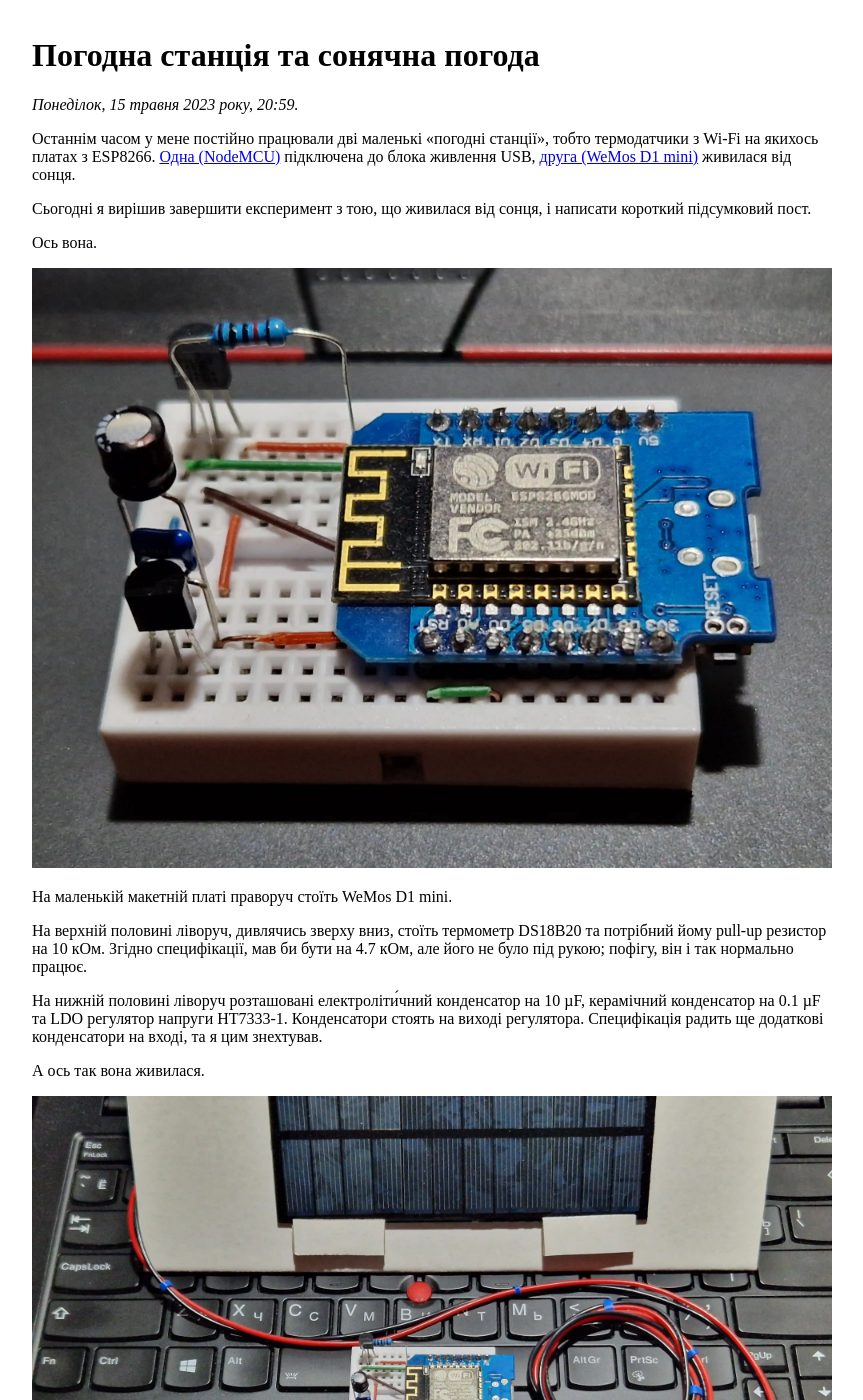
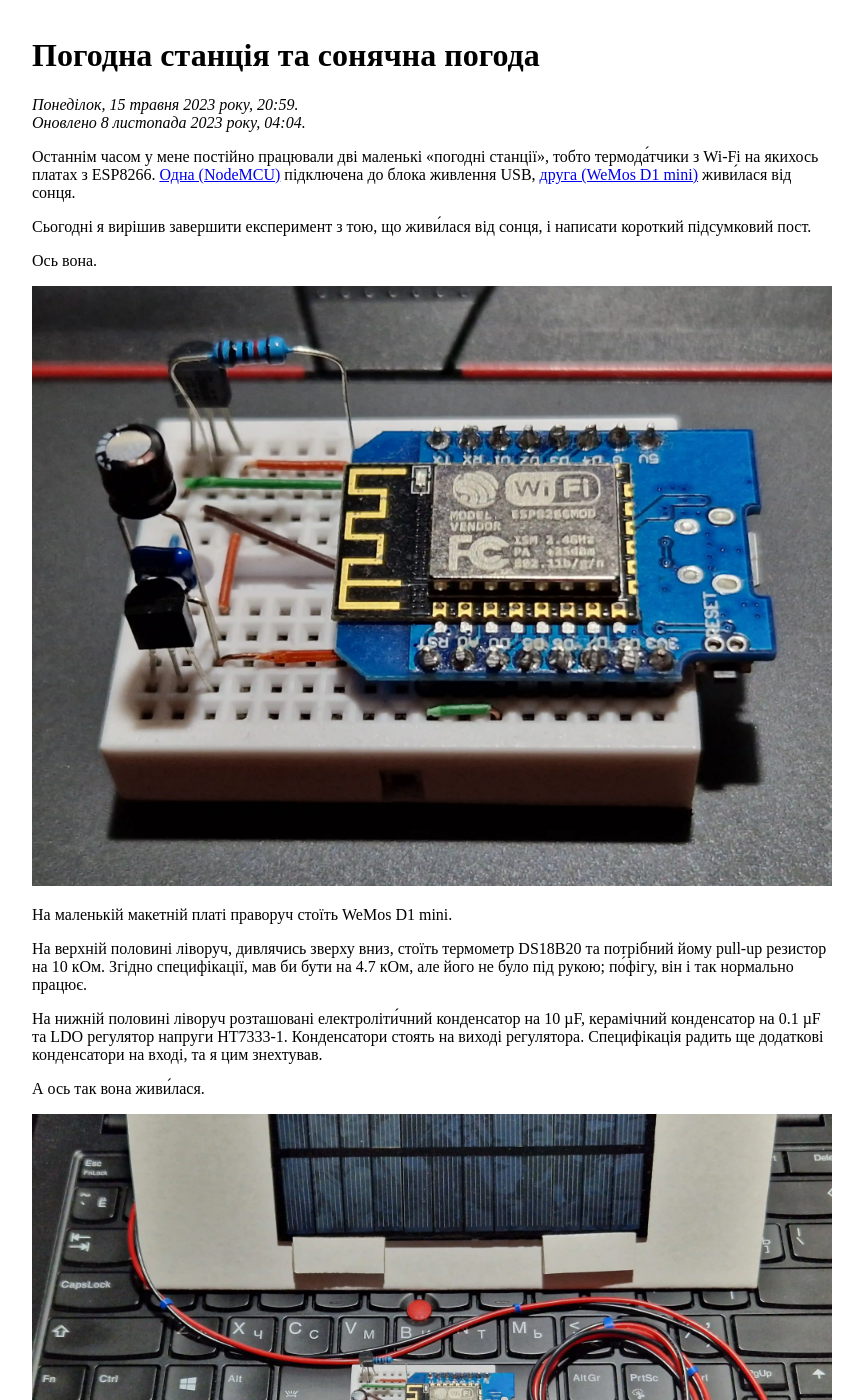
Before and after one commit to dk487/test.de.co.ua, a Jekyll site: the page built from _posts/2023/2023-05-15-sunny-weather.md, in a window 1280 px wide and 1400 px high. Shown: the whole window, without its empty margins (208-1071 px from the left). Built offline with Jekyll 4.4.1, drawn with Linux system fonts in a browser that asks for light colours; some of the changed text lies outside the part shown.

Commit message:
Post update: speech

```diff
--- a/_posts/2023/2023-05-15-sunny-weather.md
+++ b/_posts/2023/2023-05-15-sunny-weather.md
@@ -1,12 +1,13 @@
 ---
 title: Погодна станція та сонячна погода
 date: 2023-05-15 23:59:22 +03:00
+mtime: 2023-11-08 04:04:05 +02:00
 opengraph: uploads/board04_og.jpg
 ---
 
-Останнім часом у мене постійно працювали дві маленькі «погодні станції», тобто термодатчики з Wi-Fi на якихось платах з ESP8266. [Одна (NodeMCU)][1] підключена до блока живлення USB, [друга (WeMos&nbsp;D1&nbsp;mini)][2] живилася від сонця.
+Останнім часом у мене постійно працювали дві маленькі «погодні станції», тобто термода́тчики з Wi-Fi на якихось платах з ESP8266. [Одна (NodeMCU)][1] підключена до блока живлення USB, [друга (WeMos&nbsp;D1&nbsp;mini)][2] живи́лася від сонця.
 
-Сьогодні я вирішив завершити експеримент з тою, що живилася від сонця, і написати короткий підсумковий пост.
+Сьогодні я вирішив завершити експеримент з тою, що живи́лася від сонця, і написати короткий підсумковий пост.
 
 Ось вона.
 
@@ -14,18 +15,18 @@
   <a href="/uploads/board04.webp" >
     <picture>
       <source srcset="/uploads/board04.webp" type="image/webp">
-      <img src="/uploads/board04_small.jpg" alt="Фото: макетна плата з радіодеталями та WeMos D1 mini">
+      <img src="/uploads/board04_small.jpg" alt="Фото: макетна плата з радіодета́лями та WeMos D1 mini">
     </picture>
   </a>
 </p>
 
 На маленькій макетній платі праворуч стоїть WeMos&nbsp;D1&nbsp;mini.
 
-На верхній половині ліворуч, дивлячись зверху вниз, стоїть термометр DS18B20 та потрібний йому pull-up резистор на 10&nbsp;кОм. Згідно специфікації, мав би бути на 4.7&nbsp;кОм, але його не було під рукою; пофігу, він і так нормально працює.
+На верхній половині ліворуч, дивлячись зверху вниз, стоїть термометр DS18B20 та потрібний йому pull-up резистор на 10&nbsp;кОм. Згідно специфікації, мав би бути на 4.7&nbsp;кОм, але його не було під рукою; по́фігу, він і так нормально працює.
 
 На нижній половині ліворуч розташовані електроліти́чний конденсатор на 10&nbsp;µF, керамічний конденсатор на 0.1&nbsp;µF та LDO регулятор напруги HT7333-1. Конденсатори стоять на виході регулятора. Специфікація радить ще додаткові конденсатори на вході, та я цим знехтував.
 
-А ось так вона живилася.
+А ось так вона живи́лася.
 
 <p markdown=0>
   <a href="/uploads/board04_power.webp" >
```
Also changed, not shown: other parts of _posts/2023/2023-05-15-sunny-weather.md (+2 -2 lines).
